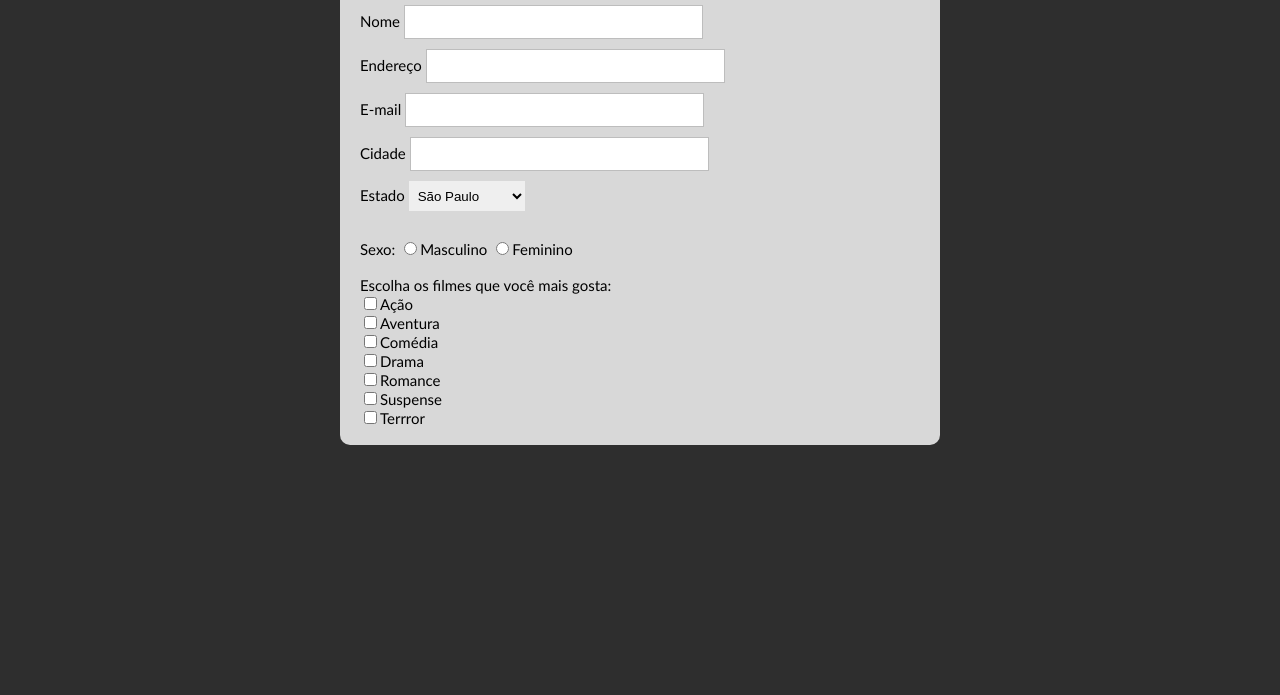
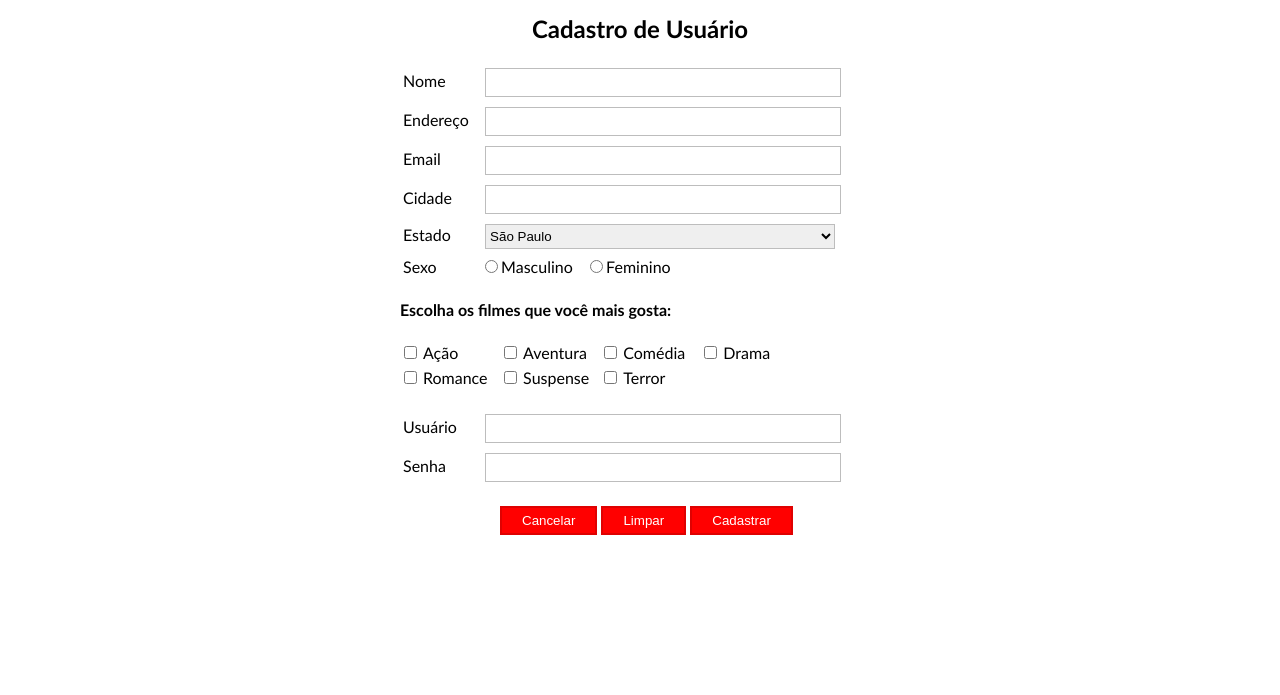
Before and after one commit to Lais-mr/ProjetoLocadora, a plain HTML site: page cadastro.html in a window 1280 px wide. Shown: the part 105-800 px from the top of the page. Drawn offline with Linux system fonts and the light colour scheme.

Commit message:
Tela de cadastro finalizada

```diff
--- a/cadastro.html
+++ b/cadastro.html
@@ -8,53 +8,86 @@
 
 
   <body>
+    <div id="cabeçalho">
+      <img src="imagens/logo1.png" width="150px">
+      <hr>
+    </div>
+
+
     <div id="container">
-      <h1>Cadastro de Usuario</h1>
+      <h2>Cadastro de Usuário</h2>
 
-      <form>
-
-        <div class="camposTexto">
-          Nome
-					<input class="cadastro" type="text" name="nome" id="nome" > <br>
-          Endereço
-					<input class="cadastro" type="text" name="endereço" id="endereço" ><br>
-          E-mail
-					<input class="cadastro" type="text" name="nome" id="nome" ><br>
-          Cidade
-					<input class="cadastro" type="text" name="cidade" id="cidade">
+      <form name="f1" action="home.html" method="post">
+        <div>
+          <span class="texto">Nome</span>
+					<input class="cadastro" type="text" name="nome" id="nome" >
         </div>
 
         <div>
-          Estado
+          <span class="texto">Endereço</span>
+					<input class="cadastro" type="text" name="endereço" id="endereço" >
+        </div>
+
+        <div>
+          <span class="texto">Email</span>
+					<input class="cadastro" type="text" name="email" id="email" >
+        </div>
+
+        <div>
+          <span class="texto">Cidade</span>
+					<input class="cadastro" type="text" name="cidade" id="cidade" >
+        </div>
+
+        <div>
+          <span class="texto">Estado</span>
           <select name=estado>
             <option value="sp">São Paulo</option>
             <option value="mg">Minas Gerais</option>
             <option value="rj">Rio de Janeiro</option>
             <option value="ba">Bahia</option>
-          </select><br><br>
+          </select>
         </div>
 
         <div>
-          Sexo:
-          <input type="radio" name="sexo" value="M">Masculino
+          <span class="texto">Sexo</span>
+          <input type="radio" name="sexo" value="M">Masculino &nbsp;
           <input type="radio" name="sexo" value="F">Feminino
-          <br> <br>
         </div>
 
-        <div class="">
-          Escolha os filmes que você mais gosta: <br>
-          <input type="checkbox" name="interesses" value="">Ação<br>
-          <input type="checkbox" name="interesses" value="">Aventura<br>
-          <input type="checkbox" name="interesses" value="">Comédia<br>
-          <input type="checkbox" name="interesses" value="">Drama<br>
-          <input type="checkbox" name="interesses" value="">Romance<br>
-          <input type="checkbox" name="interesses" value="">Suspense<br>
-          <input type="checkbox" name="interesses" value="">Terrror<br>
+          <h4>Escolha os filmes que você mais gosta:</h4>
+          <input class="checkbox" type="checkbox" name="ação"><span class="texto">Ação</span>
+          <input class="checkbox" type="checkbox" name="aventura"><span class="texto">Aventura</span>
+          <input class="checkbox" type="checkbox" name="comedia"><span class="texto">Comédia</span>
+          <input class="checkbox" type="checkbox" name="drama"><span class="texto">Drama</span> <br>
+          <input class="checkbox" type="checkbox" name="romance"><span class="texto">Romance</span>
+          <input class="checkbox" type="checkbox" name="suspense"><span class="texto">Suspense</span>
+          <input class="checkbox" type="checkbox" name="terror"><span class="texto">Terror</span>
 
-        </div>
+          <br><br>
+          <div>
+            <span class="texto">Usuário</span>
+  					<input class="cadastro" type="text" name="usuario" id="usuario" >
+          </div>
+
+          <div>
+            <span class="texto">Senha</span>
+  					<input class="cadastro" type="password" name="senha" id="senha" >
+          </div>
+
+          <br>
+
+          <div class="botoes">
+            <input type="button" onclick="window.location.href = 'index.html'" name="cancela" value="Cancelar">
+            <input type="reset" name="limpar" value="Limpar">
+            <input type="submit" name="enviar" value="Cadastrar">
+
+          </div>
 
 
-      </form>
+        </form>
+
     </div>
+
+
   </body>
 </html>
--- a/styles/telaCadastro.css
+++ b/styles/telaCadastro.css
@@ -1,42 +1,59 @@
 body{
   font-family: "Trebuchet MS",Helvetica, sans-serif;
-  background-color: #2E2E2E;
+  background-color: white; //#2E2E2E;
+}
+
+#cabeçalho {
+  margin: 20px 20px;
 }
 
 #container{
   width: 600px;
-  height: 500px;
-  background-color: #D8D8D8;
+  height: 550px;
+  background-color: white; //#D8D8D8;
   border-radius: 10px;
   margin: 0 auto;
-  margin-top: 50px;
 }
 
-.camposTexto input{
-  margin-right: 10px;
-  margin-bottom: 10px;
-  height: 30px;
-  width: 50%;
-  padding-left: 5px;
-  border: none;
-  border: 1px solid #BDBDBD;
+h2{
+  text-align: center;
+  padding-top: 10px;
 }
 
 form{
-  margin-left: 20px;
-  font-size: 15px;
+  margin-left: 60px;
 }
 
-select{
-  margin-right: 10px;
-  margin-bottom: 10px;
-  height: 30px;
-  width: 20%;
-  padding-left: 5px;
-  border: none;
+input[type="text"], select, input[type="password"] {
+    height: 25px;
+    width: 350px;
+    margin: 5px;
+    border: 1px solid #BDBDBD;
 }
 
-h1{
+input[type="button"], input[type="reset"], input[type="submit"]{
   text-align: center;
+  color: #fff;
+  text-decoration: none;
+  background-color: #FF0000;
+  border: 2px solid #DF0101;
+  padding: 5px 20px;
 
 }
+
+
+.botoes{
+  position: relative;
+  left: 100px;
+}
+
+.texto {
+    width: 70px;
+    padding: 3px;
+    display: inline-block;
+    font-weight: 400;
+}
+
+.checkbox{
+    display: inline-block;
+}
```
